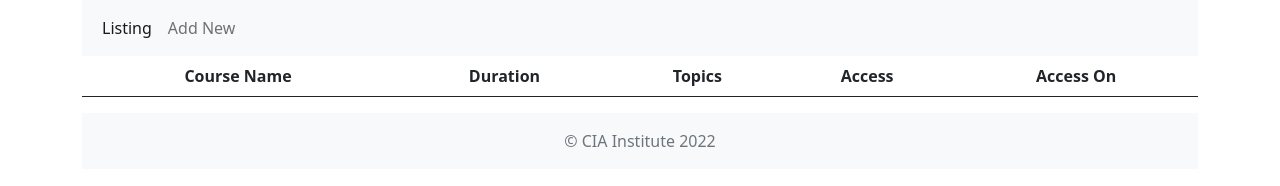
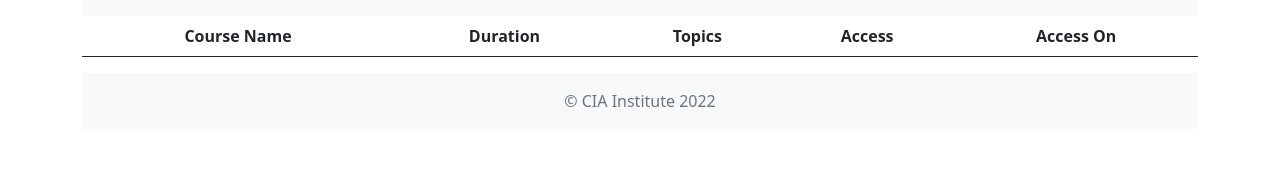
Before and after one commit to ritika2122/deka, a plain HTML site: page free.html in a window 1280 px wide. Drawn offline with nearby package versions, Linux system fonts and the light colour scheme; no server answers.

Commit message:
Update free.html

```diff
--- a/free.html
+++ b/free.html
@@ -10,10 +10,7 @@
 			<nav class="navbar navbar-expand-lg navbar-expand-sm navbar-light bg-light">
 			  <div class="container-fluid">
 				<div class="collapse navbar-collapse" id="navbarNavAltMarkup">
-				  <div class="navbar-nav">
-					<a class="nav-link active" aria-current="page" href="#">Listing</a>
-					<a class="nav-link" href="add.html">Add New</a>
-				  </div>
+
 				</div>
 			  </div>
 			</nav>
```
